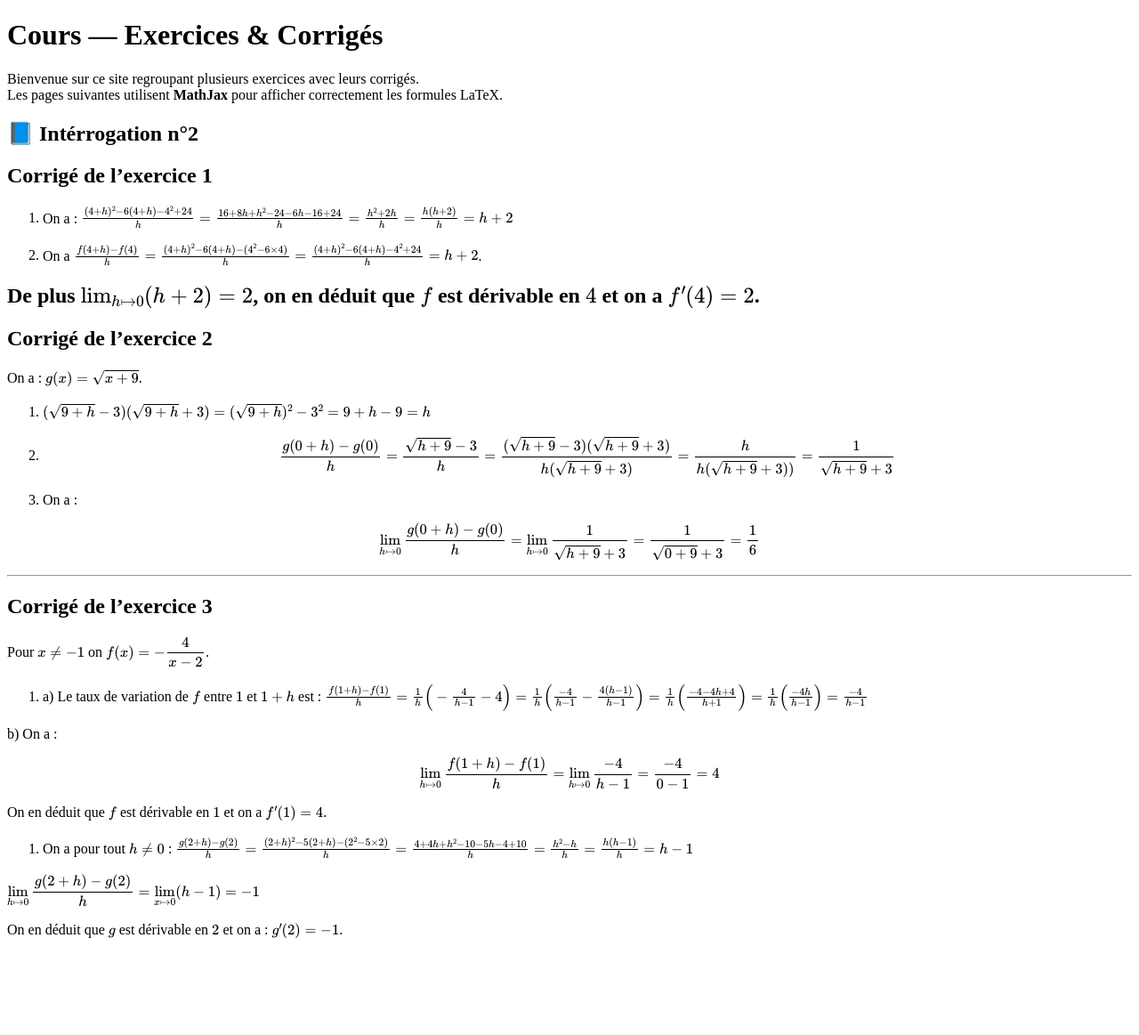
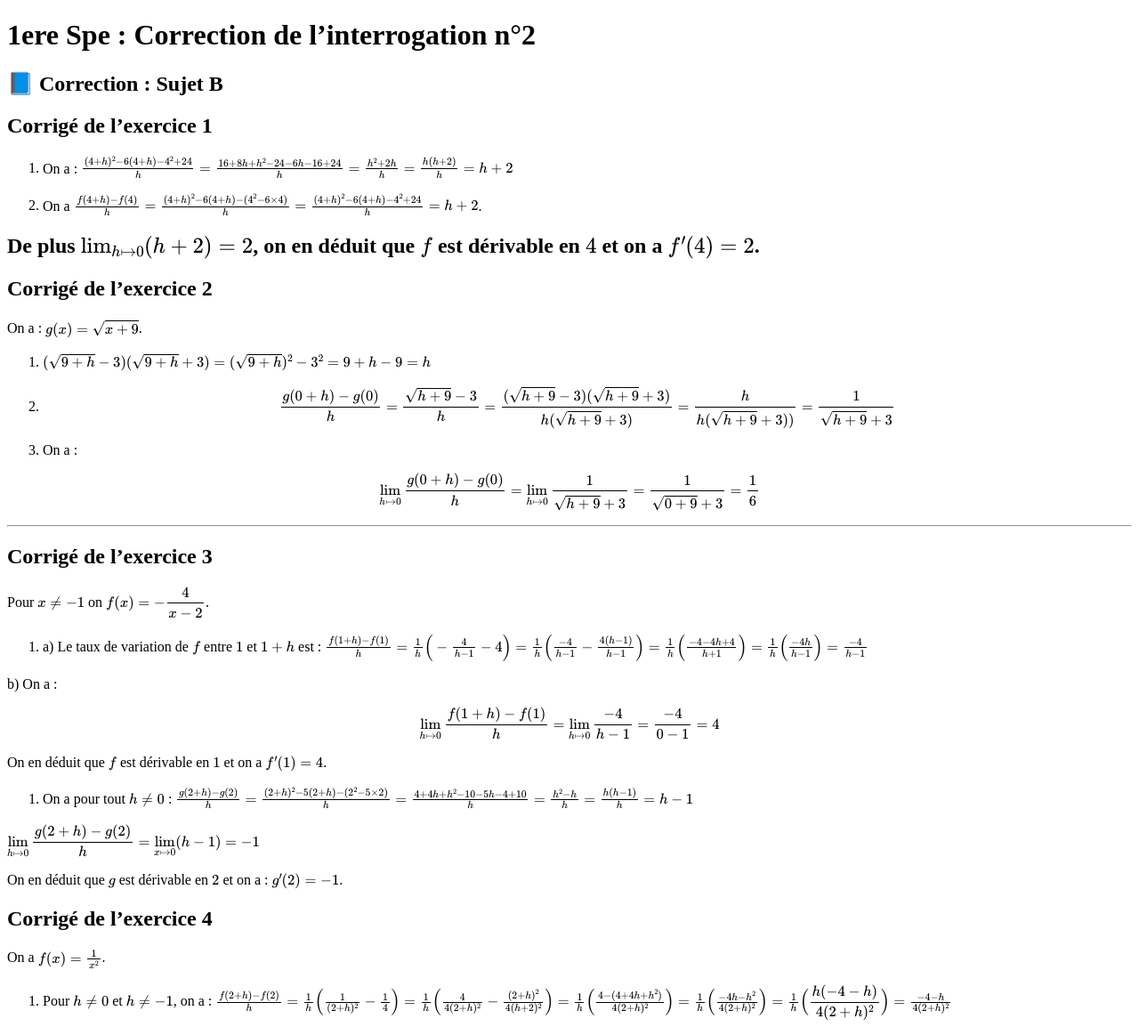
Before and after one commit to mebalou/Evaluations_1Spe_M_LOUNIS, a Jekyll site: the page built from index.md, in a window 1280 px wide. Shown: the whole page at 89% size. Built offline with Jekyll 4.4.1, drawn with Linux system fonts in a browser that asks for light colours; before the commit the page ends 1071 px from its top, so only the background shows below that.

Commit message:
Update index.md

```diff
--- a/index.md
+++ b/index.md
@@ -2,12 +2,9 @@
 layout: default
 title: "Évaluations 1ère Spé"
 ---
-# Cours — Exercices & Corrigés
+# 1ere Spe : Correction de l'interrogation n°2
 
-Bienvenue sur ce site regroupant plusieurs exercices avec leurs corrigés.
-Les pages suivantes utilisent **MathJax** pour afficher correctement les formules LaTeX.
-
-## 📘 Intérrogation n°2
+## 📘 Correction : Sujet B
 
 ## Corrigé de l'exercice 1
 1. On a : $\frac{(4+h)^2-6(4+h)-4^2+24}{h}=\frac{16+8h+h^2-24-6h-16+24}{h}
@@ -71,6 +68,18 @@ $\displaystyle\lim_{h\mapsto 0} \frac{g(2+h)-g(2)}{h}=\lim_{x\mapsto 0} (h-1)=-1
 
 On en déduit que $g$ est dérivable en $2$ et on a : $g'(2)=-1$.
 
+## Corrigé de l'exercice 4
+On a $f(x)=\frac{1}{x^2}$.
 
+1. Pour $h\neq 0$ et $h\neq -1$, on a :
+$$
+\frac{f(2+h)-f(2)}{h}
+ = \frac{1}{h}\Big(\frac{1}{(2+h)^2}-\frac{1}{4}\Big)
+ = \frac{1}{h}\Big(\frac{4}{4(2+h)^2}-\frac{(2+h)^2}{4(h+2)^2}\Big)
+ =\frac{1}{h}\Big(\frac{4-(4+4h+h^2)}{4(2+h)^2}\Big)
+ =\frac{1}{h}\Big(\frac{-4h-h^2}{4(2+h)^2}\Big)
+ = \frac{1}{h}\Big(\dfrac{h(-4-h)}{4(2+h)^2}\Big)
+ = \frac{-4-h}{4(2+h)^2}
+$$
 
 <script src="https://cdn.jsdelivr.net/npm/mathjax@3/es5/tex-mml-chtml.js"></script>
```
